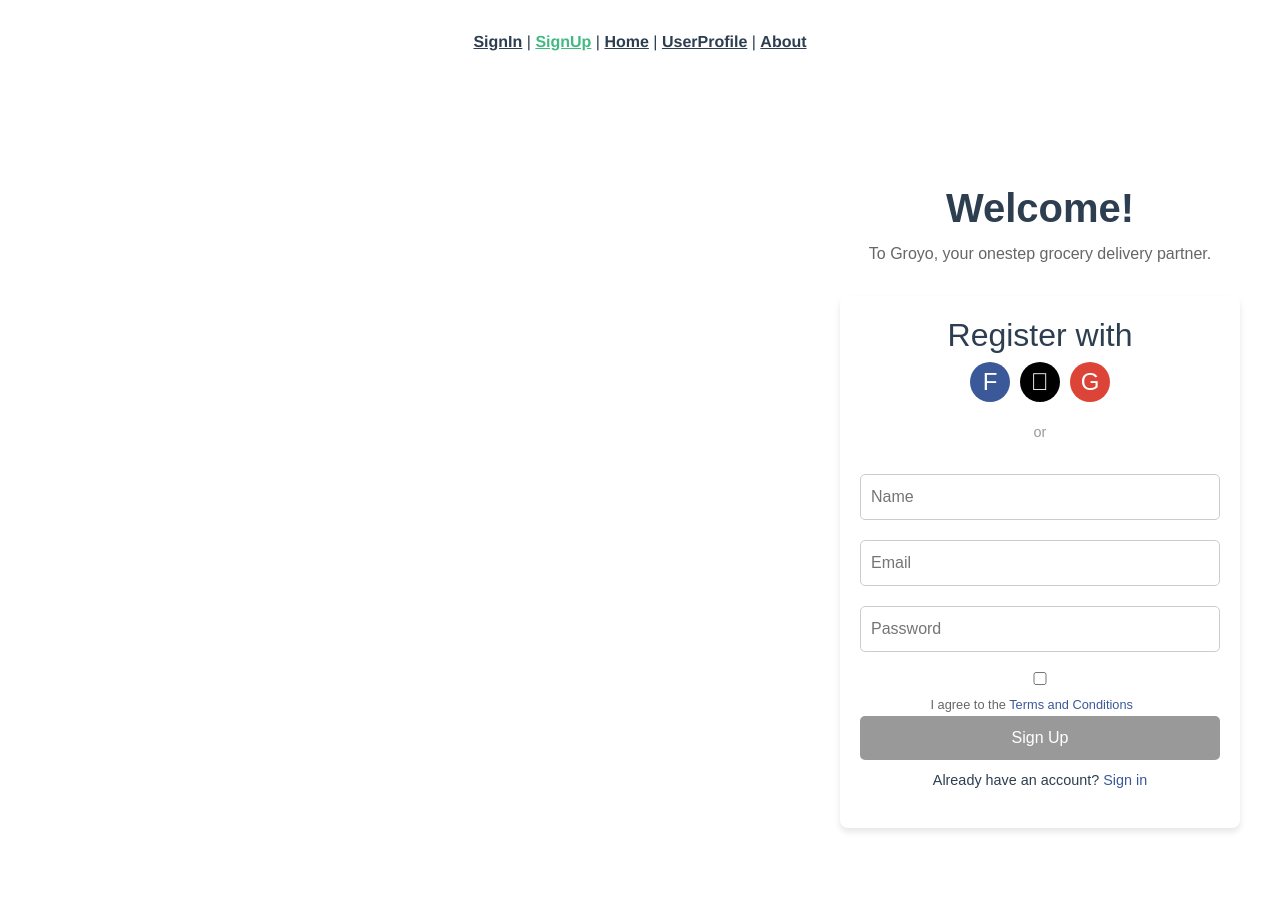
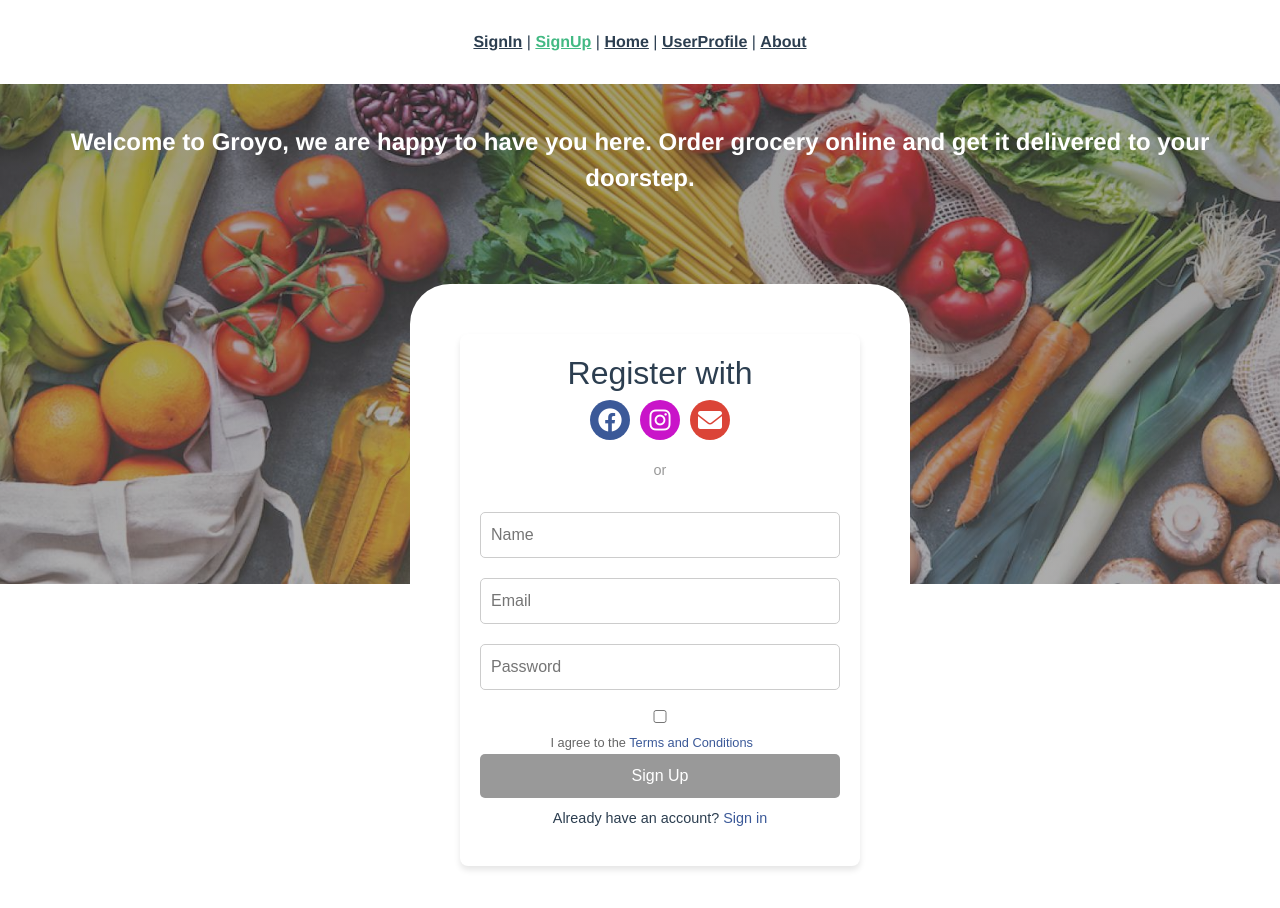
Before and after one commit to manuj55/PantryPal, a Vue app in the folder frontend/: page /signup in a window 1280 px wide. Shown: the top 908 px of the page. Before the commit the page ends 848 px from the top, so only its background shows below. Built offline with nearby package versions, Linux system fonts and the light colour scheme.

Commit message:
feat(UI) altered signup page UI

```diff
--- a/frontend/public/index.html
+++ b/frontend/public/index.html
@@ -5,6 +5,8 @@
     <meta http-equiv="X-UA-Compatible" content="IE=edge">
     <meta name="viewport" content="width=device-width,initial-scale=1.0">
     <link rel="icon" href="<%= BASE_URL %>favicon.ico">
+    <link href="https://cdnjs.cloudflare.com/ajax/libs/font-awesome/6.0.0/css/all.min.css" rel="stylesheet">
+
     <title><%= htmlWebpackPlugin.options.title %></title>
   </head>
   <body>
--- a/frontend/src/views/SignIn.vue
+++ b/frontend/src/views/SignIn.vue
@@ -1,23 +1,17 @@
 <template>
     <div class="login-page">
       <div class="left-panel">
-        <!-- <img src="../assets/unsplash.jpg" alt="Tourist spot" /> -->
         <h1>GROYO.</h1>
         <p>
           Freshness Delivered, <br />
         Convenience at Your Doorstep!
         </p>
-        <div class="image-container">
-          <!-- <img src="/frontend/src/assets/mPic.png" alt="Tourist spot" /> -->
-        </div>
+
       </div>
       <div class="right-panel">
         <h2>Welcome Back!</h2>
         <p>Continue with Gmail or enter your details to LogIn.</p>
-        <button class="gmail-login">
-
-          Login with Gmail
-        </button>
+        <button class="gmail-login"> Login with Gmail</button>
         <form>
           <div class="form-group">
             <label for="username">Username</label>
@@ -111,9 +105,9 @@
     align-items: center;
     gap: 10px;
     padding: 10px 20px;
-    border: 1px solid #7ed6c4;
+    border: 1px solid #5cda63;
     background-color: transparent;
-    color: #7ed6c4;
+    color: #5cda63;
     border-radius: 5px;
     cursor: pointer;
     margin-bottom: 20px;
@@ -168,7 +162,7 @@
 
   .forgot-password {
     font-size: 14px;
-    color: #7ed6c4;
+    color: #5cda63;
     text-decoration: none;
     margin-bottom: 20px;
     display: inline-block;
@@ -177,7 +171,7 @@
   .login-button {
     width: 100%;
     padding: 10px;
-    background-color: #7ed6c4;
+    background-color: #5cda63;
     color: #ffffff;
     border: none;
     border-radius: 5px;
@@ -191,14 +185,9 @@
   }
 
   .signup-link a {
-    color: #7ed6c4;
+    color: #437ce6;
     text-decoration: none;
   }
 
-  .skip-link {
-    font-size: 14px;
-    color: #7ed6c4;
-    text-decoration: none;
-    margin-top: 20px;
-  }
+
   </style>
--- a/frontend/src/views/SignUp.vue
+++ b/frontend/src/views/SignUp.vue
@@ -1,14 +1,15 @@
 <template>
+  <div class="upper-pannel">
+    <p class="welcome-text">Welcome to Groyo, we are happy to have you here. Order grocery online and get it delivered to your doorstep.</p>
+  </div>
     <div class="container">
         <!-- Background Image -->
-        <!-- <div class="background-image">
-          <img src="src/assets/image2.jpg">
-        </div> -->
+
 
         <!-- Header Section -->
         <div class="header">
-            <h1 class="title">Welcome!</h1>
-            <p class="subtitle">To Groyo, your onestep grocery delivery partner.</p>
+            <!-- <h1 class="title">Welcome!</h1>
+            <p class="subtitle">To Groyo, your onestep grocery delivery partner.</p> -->
         </div>
 
         <!-- Form Section -->
@@ -16,9 +17,10 @@
             <div class="form-wrapper">
                 <h2>Register with</h2>
                 <div class="social-login">
-                    <button class="social-btn facebook">F</button>
-                    <button class="social-btn apple"></button>
-                    <button class="social-btn google">G</button>
+                    <button class="social-btn facebook"><i class="fab fa-facebook"></i></button>
+                    <button class="social-btn apple"><i class="fab fa-instagram"></i></button>
+                    <button class="social-btn google"><i class="fa fa-envelope"></i>
+                    </button>
                 </div>
                 <p class="or-divider">or</p>
                 <form @submit.prevent="handleSubmit">
@@ -55,6 +57,22 @@
   </script>
 
   <style scoped>
+.welcome-text{
+  font-size: 1.5rem;
+  font-weight: bold;
+  text-align: center;
+  padding: 40px;
+  color: #ffff;
+}
+
+.upper-pannel{
+flex: 1;
+background-image: linear-gradient(rgba(66, 66, 66, 0.5), rgba(92, 91, 91, 0.5)), url('../assets/pleasantgrocery.jpg');
+height: 500px;
+background-size: cover;
+background-position: center;
+}
+
   .container {
     font-family: Arial, sans-serif;
     text-align: center;
@@ -62,8 +80,9 @@
     padding: 20px;
     width: 500px;
     position:relative;
-    left:400px;
-    top:80px;
+    left:20px;
+     bottom:300px;
+     border-radius: 40px;
 
 
 
@@ -124,7 +143,7 @@
   }
 
   .apple {
-    background-color: black;
+    background-color: rgb(201, 20, 201);
   }
 
   .google {
```
